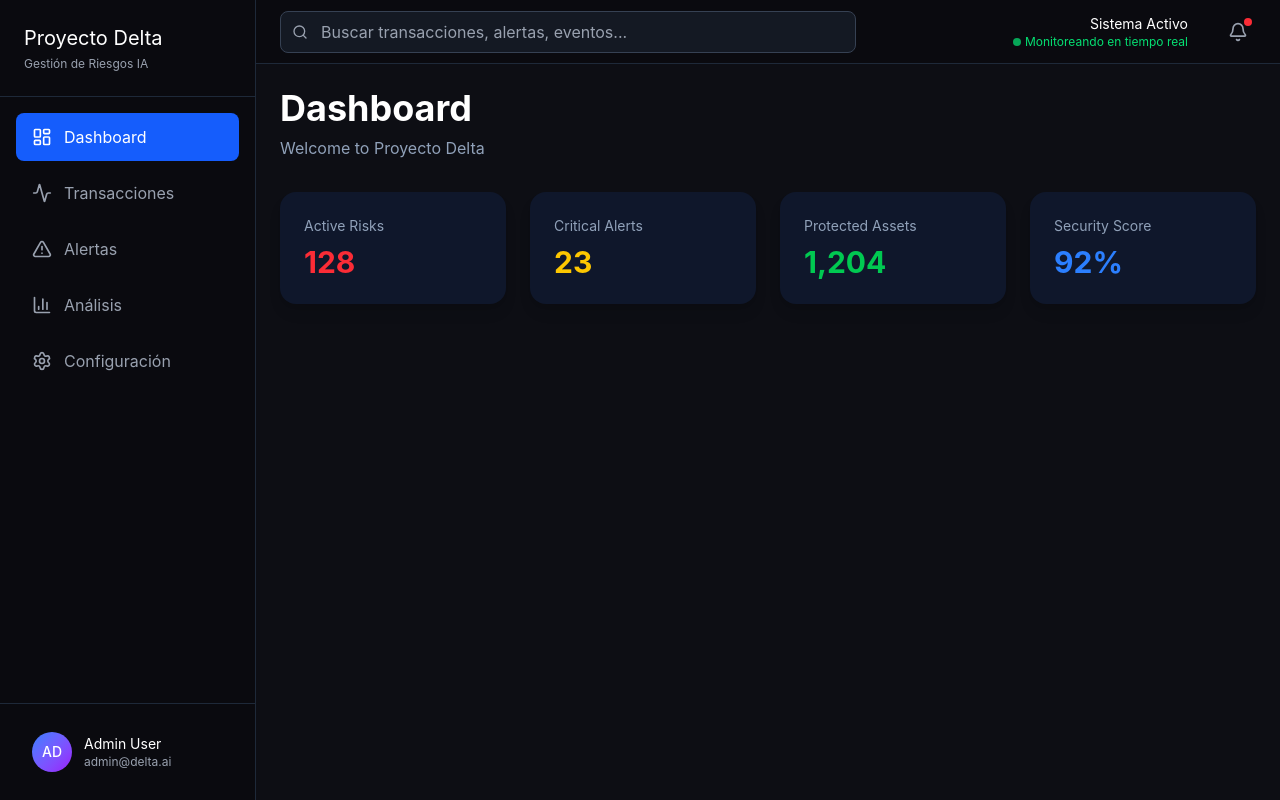
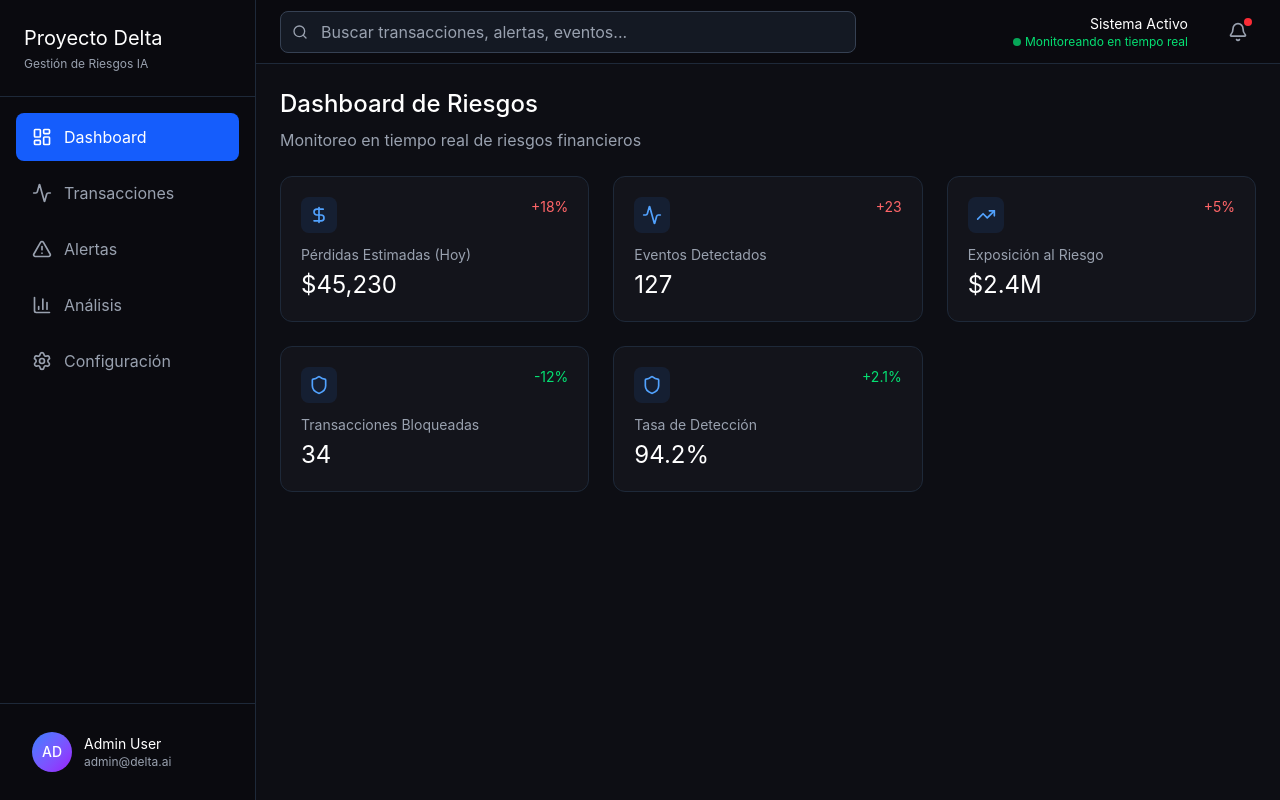
Before and after one commit to ERICKJLLO/Delta, a React app in the folder frontend/: page / in a window 1280 px wide. Built offline with nearby package versions, Linux system fonts and the light colour scheme; the HTML template or start-up script is replaced by a standard one.

Commit message:
Actualizar tarjetas de métricas con iconos, tendencias y estilos del mockup.

```diff
--- a/frontend/src/App.jsx
+++ b/frontend/src/App.jsx
@@ -2,6 +2,7 @@ import { useState } from "react";
 import Sidebar from "./components/Sidebar";
 import Header from "./components/Header";
 import MetricCard from "./components/MetricCard";
+import { DollarSign, TrendingUp, Shield, Activity } from "lucide-react";
 
 function App() {
   const [activeSection, setActiveSection] = useState("dashboard");
@@ -19,40 +20,53 @@ function App() {
 
       <main className="flex-1 overflow-auto p-6 text-white">
 
-        <h1 className="text-4xl font-bold">
-          Dashboard
+        <div className="space-y-6">
+          <div>
+            <h1 className="text-white mb-2 text-2xl font-medium">
+              Dashboard de Riesgos
             </h1>
+            <p className="text-gray-400">
+              Monitoreo en tiempo real de riesgos financieros
+            </p>
+          </div>
 
-        <p className="text-slate-400 mt-2 mb-8">
-          Welcome to Proyecto Delta
-        </p>
-
-        <div className="grid grid-cols-1 md:grid-cols-2 xl:grid-cols-4 gap-6">
-
+          <div className="grid grid-cols-1 md:grid-cols-2 xl:grid-cols-3 gap-6">
             <MetricCard
-            title="Active Risks"
-            value="128"
-            color="text-red-500"
+              title="Pérdidas Estimadas (Hoy)"
+              value="$45,230"
+              change="+18%"
+              icon={DollarSign}
+              trend="up"
             />
-
             <MetricCard
-            title="Critical Alerts"
-            value="23"
-            color="text-yellow-400"
+              title="Eventos Detectados"
+              value="127"
+              change="+23"
+              icon={Activity}
+              trend="up"
             />
-
             <MetricCard
-            title="Protected Assets"
-            value="1,204"
-            color="text-green-500"
+              title="Exposición al Riesgo"
+              value="$2.4M"
+              change="+5%"
+              icon={TrendingUp}
+              trend="up"
             />
-
             <MetricCard
-            title="Security Score"
-            value="92%"
-            color="text-blue-500"
+              title="Transacciones Bloqueadas"
+              value="34"
+              change="-12%"
+              icon={Shield}
+              trend="down"
             />
-
+            <MetricCard
+              title="Tasa de Detección"
+              value="94.2%"
+              change="+2.1%"
+              icon={Shield}
+              trend="down"
+            />
+          </div>
         </div>
 
       </main>
--- a/frontend/src/components/MetricCard.jsx
+++ b/frontend/src/components/MetricCard.jsx
@@ -1,17 +1,26 @@
-function MetricCard({ title, value, color }) {
-    return (
-      <div className="bg-slate-900 p-6 rounded-2xl shadow-lg flex flex-col gap-2">
+const trendColors = {
+  up: "text-red-400",
+  down: "text-green-400",
+  neutral: "text-gray-400",
+};
 
-        <span className="text-slate-400 text-sm">
-          {title}
-        </span>
+function MetricCard({ title, value, change, icon: Icon, trend = "neutral" }) {
+  return (
+    <div className="p-5 rounded-xl bg-[#13141b] border border-gray-800 hover:border-gray-700 transition-colors">
+      <div className="flex items-start justify-between mb-3">
+        {Icon && (
+          <div className="p-2 rounded-lg bg-blue-500/10">
+            <Icon className="w-5 h-5 text-blue-400" />
+          </div>
+        )}
+        {change && (
+          <span className={`text-sm ${trendColors[trend]}`}>{change}</span>
+        )}
+      </div>
+      <h3 className="text-gray-400 text-sm mb-1">{title}</h3>
+      <p className="text-2xl text-white">{value}</p>
+    </div>
+  );
+}
 
-        <h2 className={`text-3xl font-bold ${color}`}>
-          {value}
-        </h2>
-
-      </div>
-    );
-  }
-
-  export default MetricCard;
+export default MetricCard;
```
Lines whose indentation alone changed are shown as unchanged.
